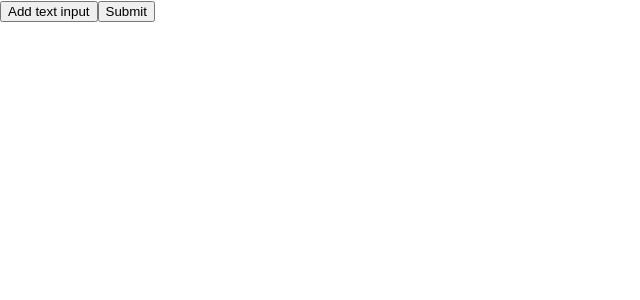
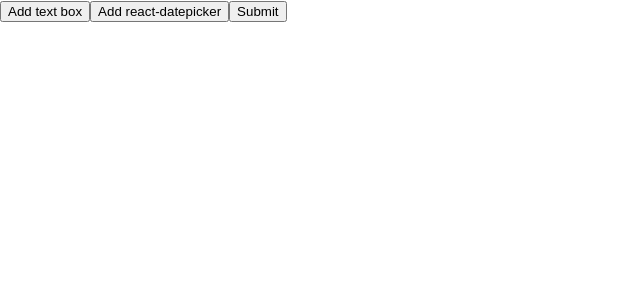
Before and after one commit to gyrevik/dynamic-form-use-field-array, a React (Create React App) app: page / in a window 1280 px wide. Shown: the top 300 px of the page, without its empty margins (0-640 px from the left). Built offline with nearby package versions, Linux system fonts and the light colour scheme.

Commit message:
added react-datepicker

```diff
--- a/package.json
+++ b/package.json
@@ -3,10 +3,12 @@
   "version": "0.1.0",
   "private": true,
   "dependencies": {
+    "@material-ui/core": "^4.12.3",
     "@testing-library/jest-dom": "^5.16.1",
     "@testing-library/react": "^12.1.2",
     "@testing-library/user-event": "^13.5.0",
     "react": "^17.0.2",
+    "react-datepicker": "^4.5.0",
     "react-dom": "^17.0.2",
     "react-hook-form": "^7.22.3",
     "react-scripts": "5.0.0",
--- a/src/App.js
+++ b/src/App.js
@@ -1,16 +1,19 @@
 import React from "react";
+import ReactDatePicker from "react-datepicker";
+import { TextField } from "@material-ui/core";
 import { useForm, useFieldArray, Controller } from "react-hook-form";
+import "react-datepicker/dist/react-datepicker.css";
 
 const App = () => {
   const { control, handleSubmit } = useForm();
   const { fields, append, remove } = useFieldArray({
     control,
-    name: "books"
+    name: "controls"
   });
 
   const handleOnSubmit = (data) => {
-    const { books } = data;
-    const filteredArr = books.map(({ value, type }) => {
+    const { controls } = data;
+    const filteredArr = controls.map(({ value, type }) => {
       return {value, type};
     });
 
@@ -21,24 +24,32 @@ const App = () => {
     <div>
       <form onSubmit={handleSubmit((data) => handleOnSubmit(data))}>
         <button type="button" onClick={() => {append({ value: "", type: "input" })}}>
-          Add text input
+          Add text box
+        </button>
+        <button type="button" onClick={() => {append({ value: "", type: "react-datepicker" })}}>
+          Add react-datepicker
         </button>
         <button type="submit">Submit</button>
         <ul>
           {fields.map((item, index) => (
             <li key={item.id}>
               {item.type == "input" && <Controller
-                name={`books.${index}.value`}
+                name={`controls.${index}.value`}
                 control={control}
                 defaultValue={item.value}
                 render={({ field }) => <input {...field} />}
               />}
 
-              {item.type == "radio" && <Controller
-                name={`books.${index}.value`}
+              {item.type == "react-datepicker" && <Controller
                 control={control}
-                defaultValue={item.value}
-                render={({ field }) => <input {...field} />}
+                name={`controls.${index}.value`}
+                render={({ field: { onChange, onBlur, value, ref } }) => (
+                  <ReactDatePicker
+                    onChange={onChange}
+                    onBlur={onBlur}
+                    selected={value}
+                  />
+                )}
               />}
               <button onClick={() => remove(index)}>Delete</button>
             </li>
```
Also changed, not shown: 1 other file (tests, documents, lock files or other folders).
